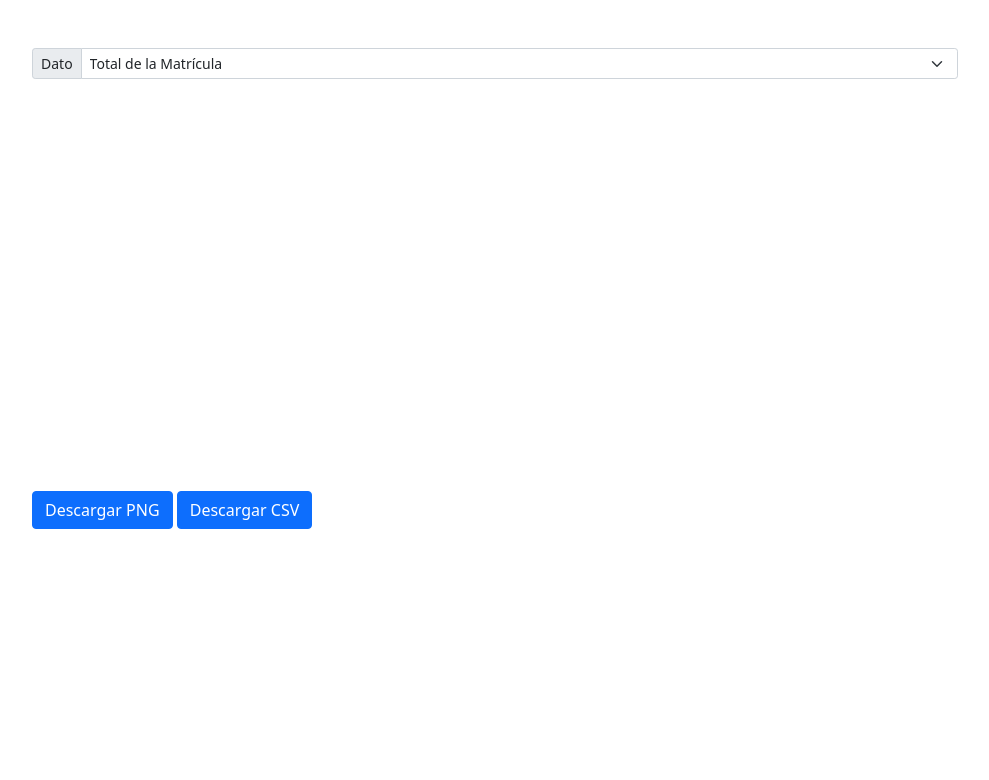
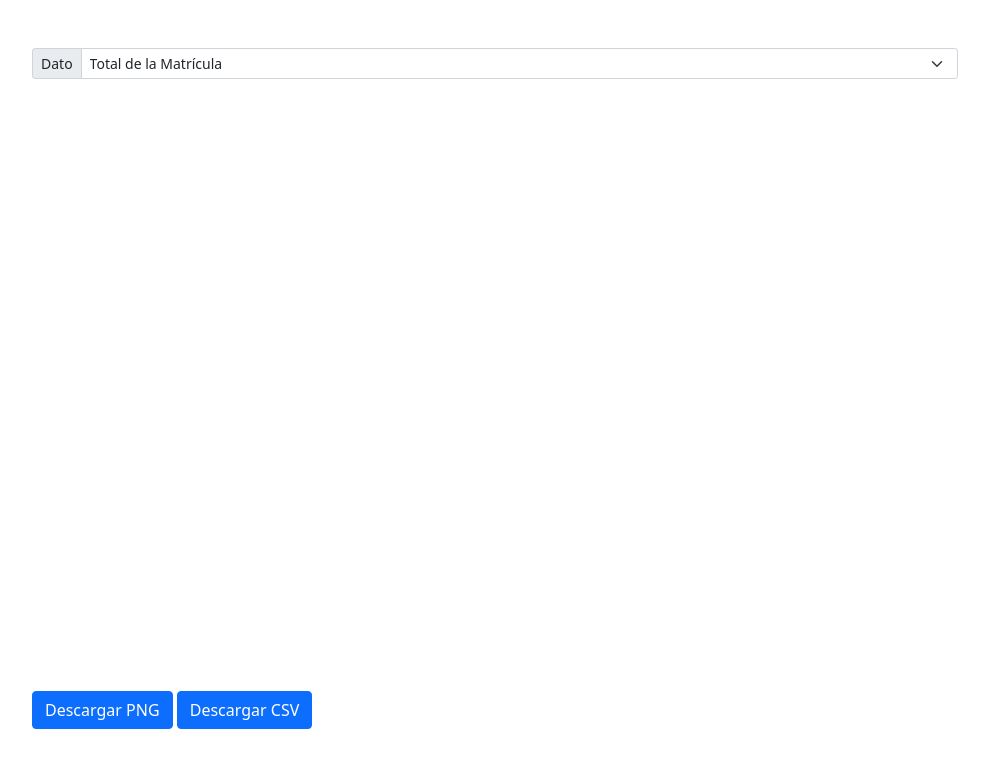
Before and after one commit to LoveOken/prototipo-chart-js, a plain HTML site: page index.html in a window 1280 px wide. Shown: the whole page, without its empty margins (145-1134 px from the left). Drawn offline with nearby package versions, Linux system fonts and the light colour scheme; no server answers.

Commit message:
cambio altura 2

```diff
--- a/index.html
+++ b/index.html
@@ -20,7 +20,7 @@
                         <option value="2">Distribución de la Matrícula</option>
                     </select>
                 </div>
-                <div class="chart-container" style="height: 300px; width: 100%;">
+                <div class="chart-container" style="height: 500px; width: 100%;">
                     <canvas id="chart"></canvas>
                 </div>
             </div>
```
